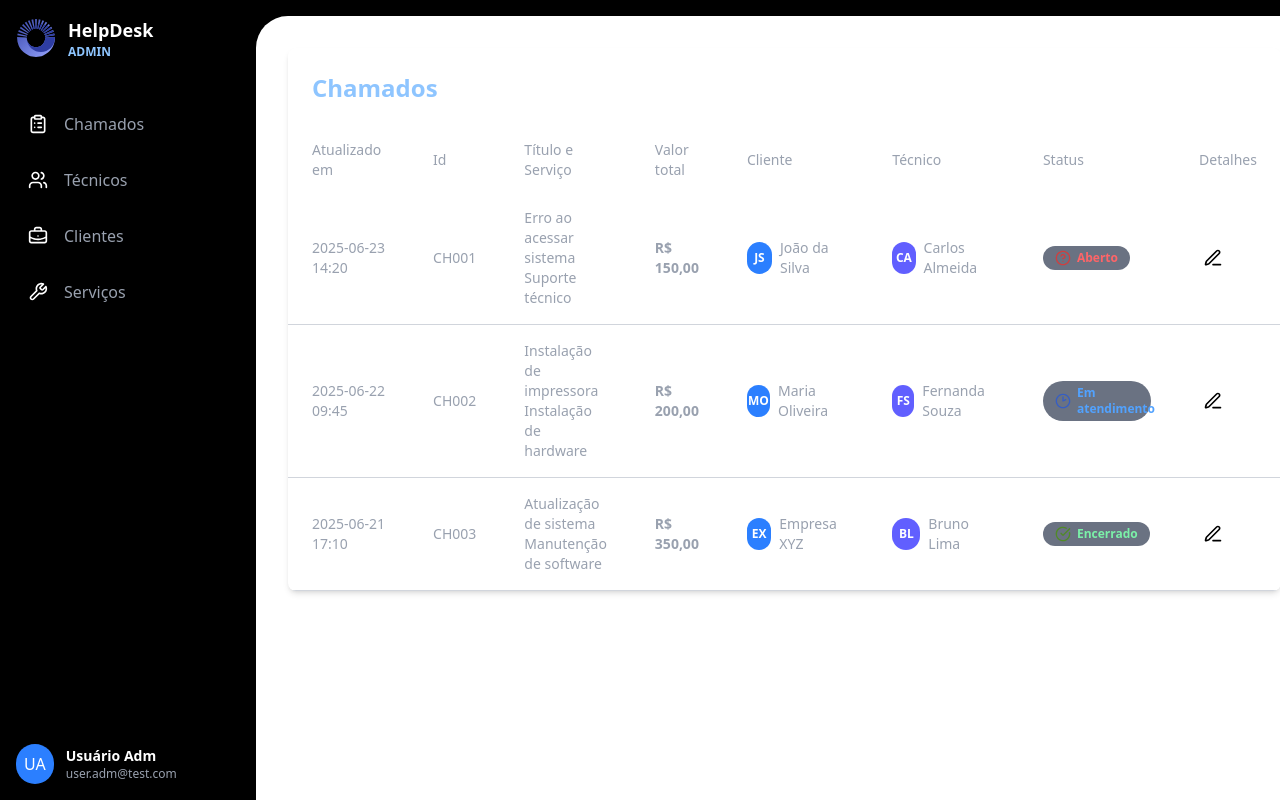
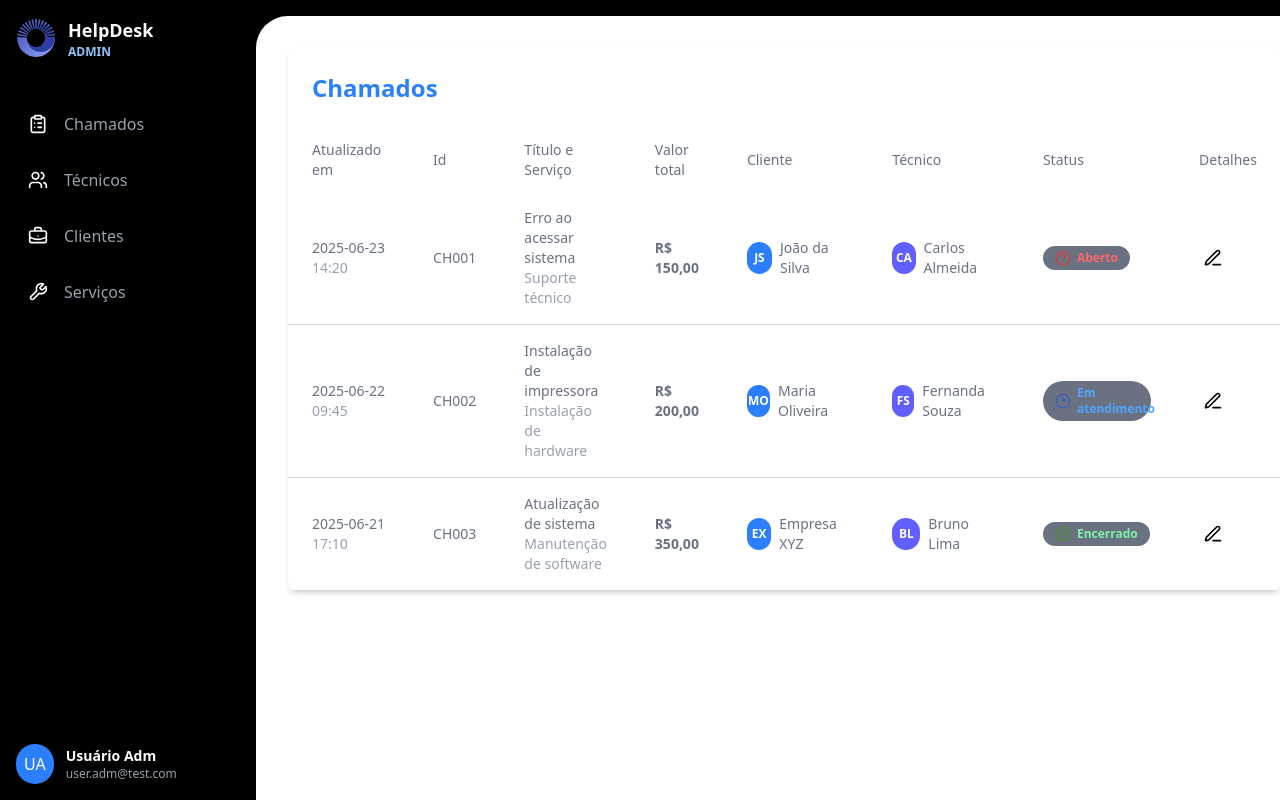
Before and after one commit to rafabt-hub/helpdesk-frontend, a React (Vite) app: page / in a window 1280 px wide. Shown: the top 800 px of the page. Built offline with nearby package versions, Linux system fonts and the light colour scheme.

Commit message:
refactoring

```diff
--- a/src/layouts/AdminLayout.tsx
+++ b/src/layouts/AdminLayout.tsx
@@ -1,8 +1,8 @@
 import { Outlet } from "react-router"
 import logoSvg from "../assets/Logo_IconDark.svg"
-import { SideBar } from "../components/SideBar"
-import { AvatarMenu } from "../components/Avatar"
-import { SmallMenu } from "../components/Small-menu"
+import { SideBar } from "../components/AdminBar"
+import { AvatarMenu } from "../components/AvatarMenu"
+import { SmallMenu } from "../components/SmallMenu"
 
 export function AppLayout() {
   return (
--- a/src/layouts/AppLayout.tsx
+++ b/src/layouts/AppLayout.tsx
@@ -1,7 +1,7 @@
 import { Outlet } from "react-router"
-import { SideBar } from "../components/SideBar"
-import { SmallMenu } from "../components/Small-menu"
-import { AvatarMenu } from "../components/Avatar"
+import { SideBar } from "../components/AdminBar"
+import { SmallMenu } from "../components/SmallMenu"
+import { AvatarMenu } from "../components/AvatarMenu"
 import logoSvg from "../assets/Logo_IconDark.svg"
 
 export function AppLayout() {
--- a/src/layouts/AuthLayout.tsx
+++ b/src/layouts/AuthLayout.tsx
@@ -6,9 +6,9 @@ import bgImage from "../assets/Login_Background.png"
 export function AuthLayout() {
   return (
     <div className="w-screen h-screen bg-cover bg-center flex overflow-hidden" style={{ backgroundImage: `url(${bgImage})` }}>
-      <div className="hidden flex-1 lg:flex" />
+      <div className="hidden flex-1 lg:flex"/>
       <main className="w-full lg:w-1/2 mt-4 h-full bg-white flex flex-col items-center rounded-t-[2rem] lg:rounded-tr-none shadow-2xl">
-        <div className="flex items-center justify-center gap-4 mb-5 mt-5">
+        <div className="flex items-center justify-center gap-4 mb-8 mt-7">
           <img src={logoSvg} alt="Logo" className="w-14 h-14" />
           <h1 className="text-2xl text-blue-300 font-bold">HelpDesk</h1>
         </div>
--- /dev/null
+++ b/src/pages/Clients.tsx
@@ -0,0 +1,7 @@
+export function Clients() {
+  return (
+    <div className="w-screen h-screen flex justify-center items-center">
+      <span className="text-gray-400 font-semibold text-lg">Clientes</span>
+    </div>
+  )
+}
--- /dev/null
+++ b/src/pages/Services.tsx
@@ -0,0 +1,7 @@
+export function Services() {
+  return (
+    <div className="w-screen h-screen flex justify-center items-center">
+      <span className="text-gray-400 font-semibold text-lg">Serviços</span>
+    </div>
+  )
+}
--- a/src/pages/Tickets.tsx
+++ b/src/pages/Tickets.tsx
@@ -46,24 +46,24 @@ export function Tickets() {
     <>
       <div className="bg-white rounded-lg shadow-md overflow-hidden">
         <div className="p-4 lg:p-6 border-b lg:border-none">
-          <h2 className="text-xl lg:text-2xl font-bold text-blue-300">Chamados</h2>
+          <h2 className="text-xl lg:text-2xl font-bold text-blue-500">Chamados</h2>
         </div>
 
         <div className="hidden lg:block overflow-x-auto">
           <table className="w-full text-sm">
             <thead className="text-left">
               <tr>
-                <th className="px-6 py-3 text-gray-400 font-medium">Atualizado em</th>
-                <th className="px-6 py-3 text-gray-400 font-medium">Id</th>
-                <th className="px-6 py-3 text-gray-400 font-medium">Título e Serviço</th>
-                <th className="px-6 py-3 text-gray-400 font-medium">Valor total</th>
-                <th className="px-6 py-3 text-gray-400 font-medium">Cliente</th>
-                <th className="px-6 py-3 text-gray-400 font-medium">Técnico</th>
-                <th className="px-6 py-3 text-gray-400 font-medium">Status</th>
-                <th className="px-6 py-3 text-gray-400 font-medium">Detalhes</th>
+                <th className="px-6 py-3 text-gray-500 font-medium">Atualizado em</th>
+                <th className="px-6 py-3 text-gray-500 font-medium">Id</th>
+                <th className="px-6 py-3 text-gray-500 font-medium">Título e Serviço</th>
+                <th className="px-6 py-3 text-gray-500 font-medium">Valor total</th>
+                <th className="px-6 py-3 text-gray-500 font-medium">Cliente</th>
+                <th className="px-6 py-3 text-gray-500 font-medium">Técnico</th>
+                <th className="px-6 py-3 text-gray-500 font-medium">Status</th>
+                <th className="px-6 py-3 text-gray-500 font-medium">Detalhes</th>
               </tr>
             </thead>
-            <tbody className="text-gray-400">
+            <tbody className="text-gray-500">
               {chamados.map(chamado => (
                 <TicketItem key={chamado.id} chamado={chamado} layout="table" onShowDetails={handleShowDetails} />
               ))}
--- a/src/routes/index.tsx
+++ b/src/routes/index.tsx
@@ -7,8 +7,10 @@ import { Technicians } from "../pages/Technicians"
 import { SignIn } from "../pages/SignIn"
 import { SignUp } from "../pages/Signup"
 import { NotFound } from "../pages/NotFound"
+import { Clients } from "../pages/Clients"
+import { Services } from "../pages/Services"
 
-// Mude para 'true' para testar a rota de admin.
+// Mude para 'true' para testar a rota de admin e false para telas de login
 const isAuthenticated = true;
 
 export function AppRoutes() {
@@ -29,6 +31,8 @@ export function AppRoutes() {
       <Route path="/" element={<AppLayout />}>
         <Route index element={<Tickets />} />
         <Route path="technicians" element={<Technicians />} />
+        <Route path="clients" element={<Clients />} />
+        <Route path="services" element={<Services />} />
       </Route>
       <Route path="*" element={<NotFound />} />
     </Routes>
```
Also changed, not shown: src/components/AdminBar.tsx (renamed from src/components/SideBar.tsx), src/components/AvatarMenu.tsx (renamed from src/components/Avatar.tsx), src/components/SmallMenu.tsx (renamed from src/components/Small-menu.tsx).
